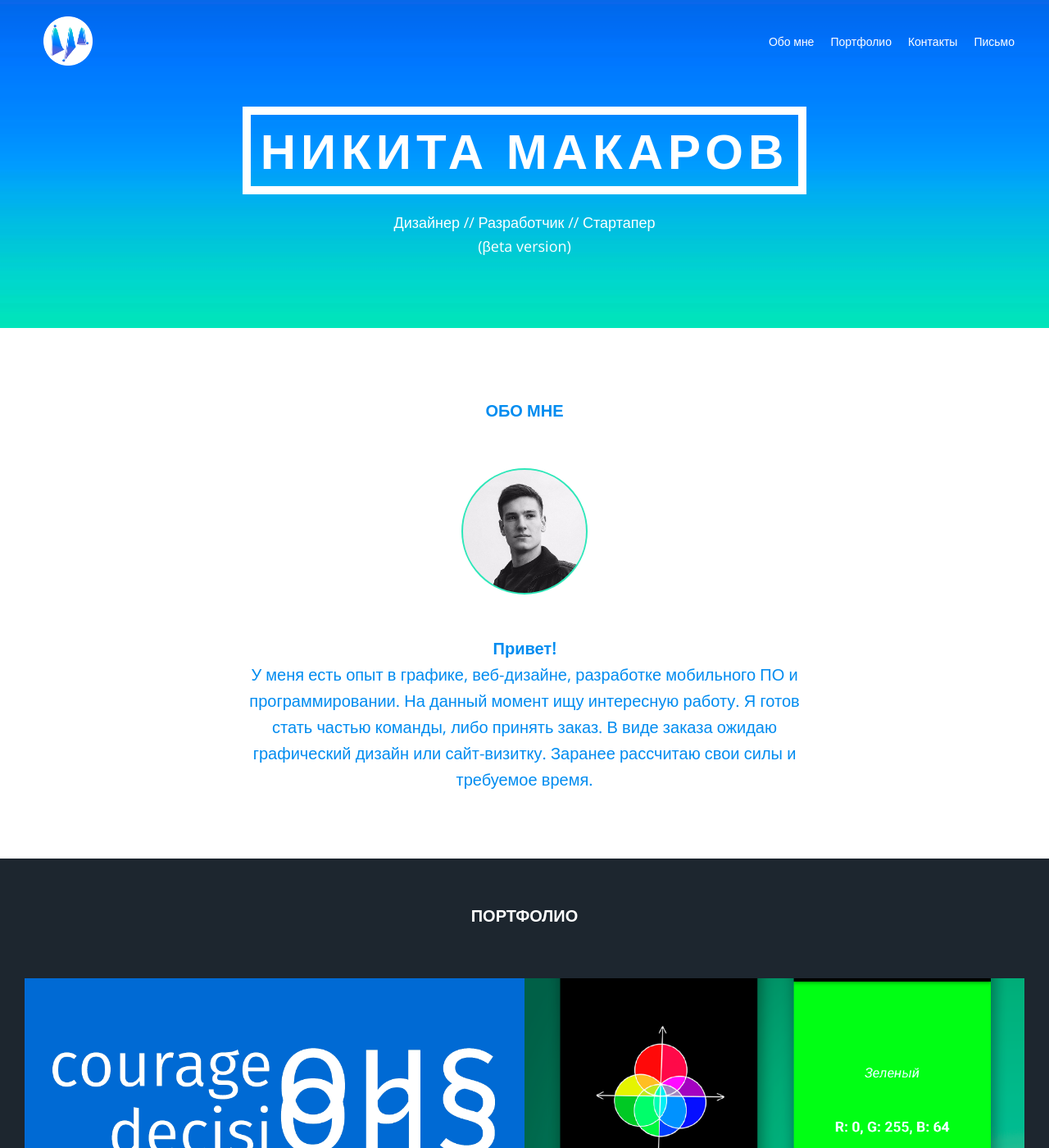
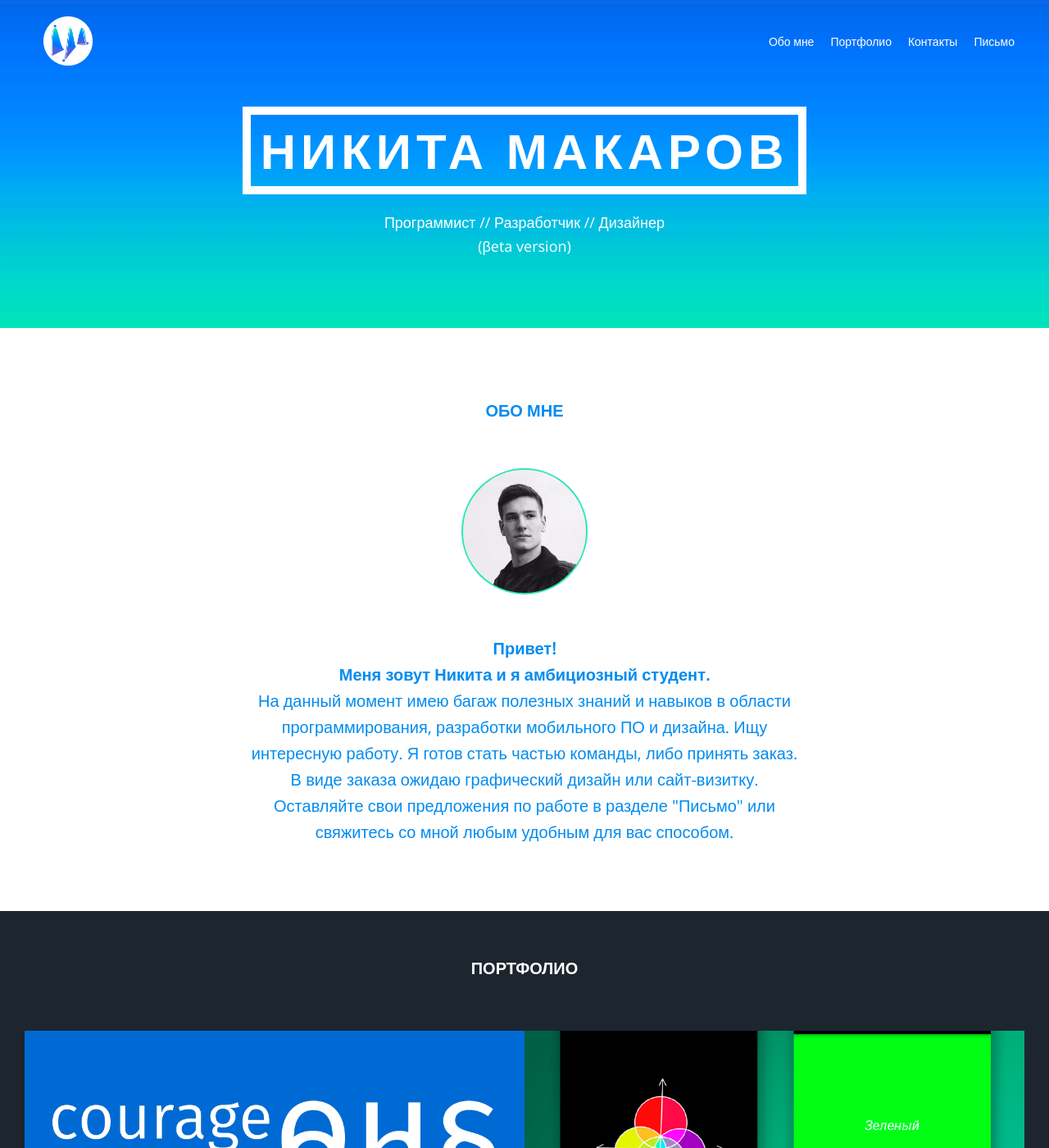
Before and after one commit to nikimakarov/Developer-beta, a Jekyll site: the page built from index.html, in a window 1280 px wide and 1400 px high. Shown: the whole window at 82% size. Built offline with Jekyll 4.4.1, drawn with Linux system fonts in a browser that asks for light colours; nearby versions of some CDN libraries; some web fonts are replaced; library files that are not in the unit come from our copies.

Commit message:
Personal info edited

```diff
--- a/_includes/about.html
+++ b/_includes/about.html
@@ -1,4 +1,4 @@
-<section class="about"><div id="about"></div><h4>Обо мне</h4><div class="face-lockup"><div class="face-img"><span></span></div></div><p class="blurb"><strong>Привет! </strong><br/>    У меня есть опыт в графике, веб-дизайне, разработке мобильного ПО и программировании.
-    На данный момент ищу интересную работу. Я готов стать частью команды, либо принять заказ.
+<section class="about"><div id="about"></div><h4>Обо мне</h4><div class="face-lockup"><div class="face-img"><span></span></div></div><p class="blurb"><strong>Привет! </strong><br/><strong>Меня зовут Никита и я амбициозный студент.</strong><br/>		На данный момент имею багаж полезных знаний и навыков в области программирования, разработки мобильного ПО и дизайна.
+    Ищу интересную работу. Я готов стать частью команды, либо принять заказ.
     В виде заказа ожидаю графический дизайн или сайт-визитку.
-    Заранее рассчитаю свои силы и требуемое время.</p></section>
+		Оставляйте свои предложения по работе в разделе "Письмо" или свяжитесь со мной любым удобным для вас способом. </p></section>
--- a/_includes/header.html
+++ b/_includes/header.html
@@ -1 +1 @@
-<header><div class="header-position"><h1 class="logo">НМ</h1><nav class="site-nav"><ul><li><a href="#about">Обо мне</a></li><li><a href="#portfolio">Портфолио</a></li><li><a href="#contact">Контакты</a></li><li><a href="#letter">Письмо</a></li></ul></nav><h1><span>Никита Макаров</span></h1><p class="centered">Дизайнер // Разработчик // Стартапер</p><p class="centered">(βeta version)</p></div></header>
+<header><div class="header-position"><h1 class="logo">НМ</h1><nav class="site-nav"><ul><li><a href="#about">Обо мне</a></li><li><a href="#portfolio">Портфолио</a></li><li><a href="#contact">Контакты</a></li><li><a href="#letter">Письмо</a></li></ul></nav><h1><span>Никита Макаров</span></h1><p class="centered">Программист // Разработчик // Дизайнер</p><p class="centered">(βeta version)</p></div></header>
--- a/_jadefiles/header.jade
+++ b/_jadefiles/header.jade
@@ -11,5 +11,5 @@ header
 
       h1
        span Никита Макаров
-      p.centered Дизайнер // Разработчик // Стартапер
+      p.centered Программист // Разработчик // Дизайнер
       p.centered (βeta version)
```
Also changed, not shown: _jadefiles/about.jade (+5 -3 lines).
